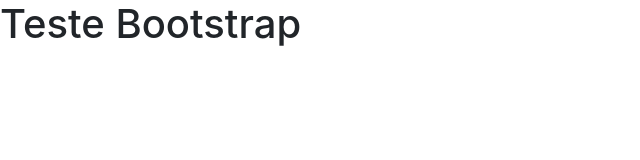
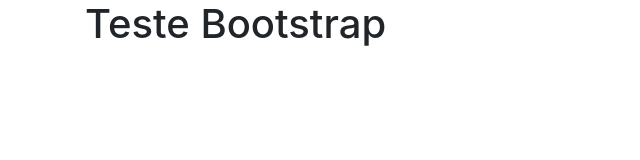
Before and after one commit to tony-bentus/site, a plain HTML site: page index.html in a window 1280 px wide. Shown: the whole page, without its empty margins (0-640 px from the left). Drawn offline with nearby package versions, Linux system fonts and the light colour scheme.

Commit message:
Alt index

```diff
--- a/index.html
+++ b/index.html
@@ -12,7 +12,7 @@
     <title>Site Github</title>
   </head>
   <body>
-    <div class="countainer">
+    <div class="container">
         <div class="row">
             <div class="col-12">
                 <h1>Teste Bootstrap</h1>
```
